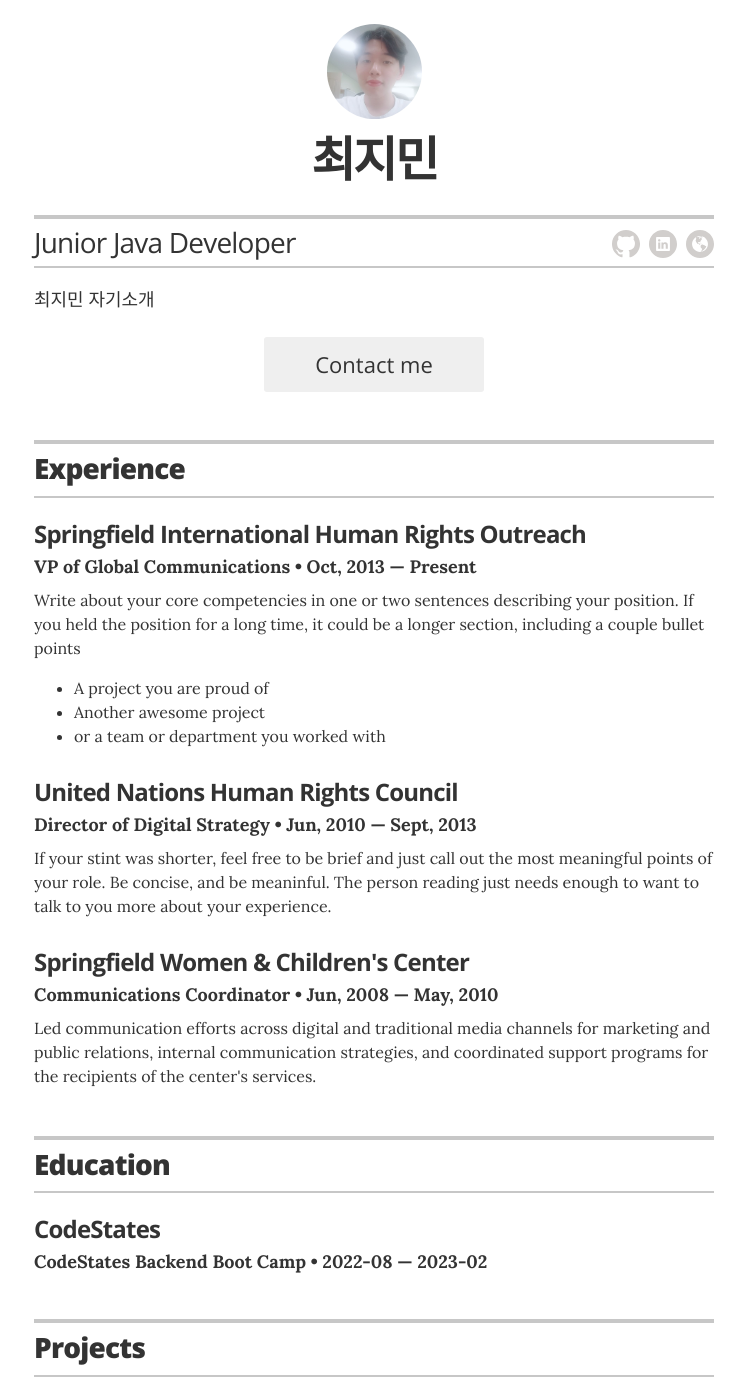
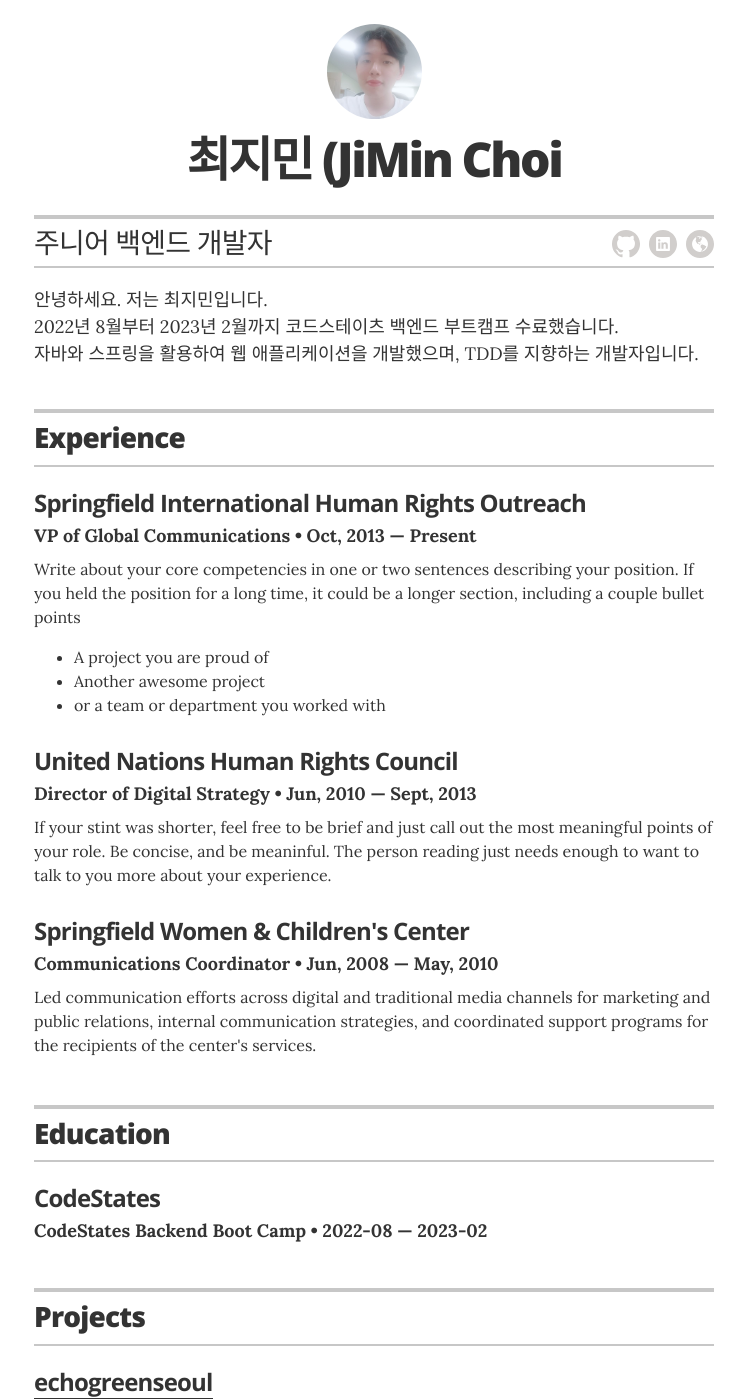
Before and after one commit to tlskals/tlskals.github.io, a Jekyll site: the page built from index.html, in a window 1280 px wide and 1400 px high. Shown: the whole window, without its empty margins (266-1011 px from the left). Built offline with Jekyll 4.4.1, drawn with Linux system fonts in a browser that asks for light colours; some of the changed text lies outside the part shown.

Commit message:
📝 docs : 자기소개 추가

```diff
--- a/_config.yml
+++ b/_config.yml
@@ -1,6 +1,6 @@
 # Site settings
-title: "Jekyll Resume Template"
-description: "A resume template for Jekyll and GitHub Pages sites."
+title: "tskals's resume"
+#description: "A resume template for Jekyll and GitHub Pages sites."
 
 # Build settings
 markdown: kramdown
@@ -10,8 +10,8 @@ sass:
 
 # Resume settings
 resume_avatar:                  "true"
-resume_name:                    "최지민"
-resume_title:                   "Junior Java Developer"
+resume_name:                    "최지민 (JiMin Choi"
+resume_title:                   "주니어 백엔드 개발자"
 
 # used for the contact button in _layouts/resume.html
 resume_contact_email:           "chlwlals8708@gmail.com"
@@ -23,13 +23,13 @@ resume_contact_address:         "Seoul, Republic of Korea"
 resume_header_contact_info:     "Seoul, Republic of Korea • (+82) 10-9052-8708 • chlwlals8708@gmail.com"
 display_header_contact_info:    "false"
 
-resume_header_intro: "<p>최지민 자기소개</p>"
+resume_header_intro: "<p>안녕하세요. 저는 최지민입니다.<br>2022년 8월부터 2023년 2월까지 코드스테이츠 백엔드 부트캠프 수료했습니다.<br>자바와 스프링을 활용하여 웹 애플리케이션을 개발했으며, TDD를 지향하는 개발자입니다.  </p>"
 
 # use "yes" to display the email contact button,
 # "no" to display an "I'm not looking for work" message,
 # or remove the resume_looking_for_work option entirely
 # to leave blank
-resume_looking_for_work:        "yes"
+resume_looking_for_work:        "no"
 
 # Decide which sections to use
 # comment out to hide
--- a/_data/projects.yml
+++ b/_data/projects.yml
@@ -2,7 +2,7 @@
 # uncomment the urls if you wish to display them, and add your own URL
 
 - project: echogreenseoul
-  role: Back-end Developer
+  role: Backend Developer
   duration: 2023-01 &mdash; 2023-02
   url: "https://echogreenseoul.site/"
   description: 서울과 인근 지역에 있는 친환경 관련 장소를 공유하는 사이트.
--- a/_layouts/resume.html
+++ b/_layouts/resume.html
@@ -39,12 +39,12 @@
           {{ site.resume_header_intro }}
         </div>
 
-        {% if site.resume_looking_for_work == 'yes' %}
-        <a href="mailto:{{ site.resume_contact_email }}" class="contact-button no-print" itemprop="email">Contact me</a>
-        {% elsif site.resume_looking_for_work == 'no' %}
-        <a class="contact-button not-looking no-print">I'm not looking for work right now.</a>
-        {% else %}
-        {% endif %}
+<!--        {% if site.resume_looking_for_work == 'yes' %}-->
+<!--        <a href="mailto:{{ site.resume_contact_email }}" class="contact-button no-print" itemprop="email">Contact me</a>-->
+<!--        {% elsif site.resume_looking_for_work == 'no' %}-->
+<!--        <a class="contact-button not-looking no-print">I'm not looking for work right now.</a>-->
+<!--        {% else %}-->
+<!--        {% endif %}-->
 
       </header>
 
```
